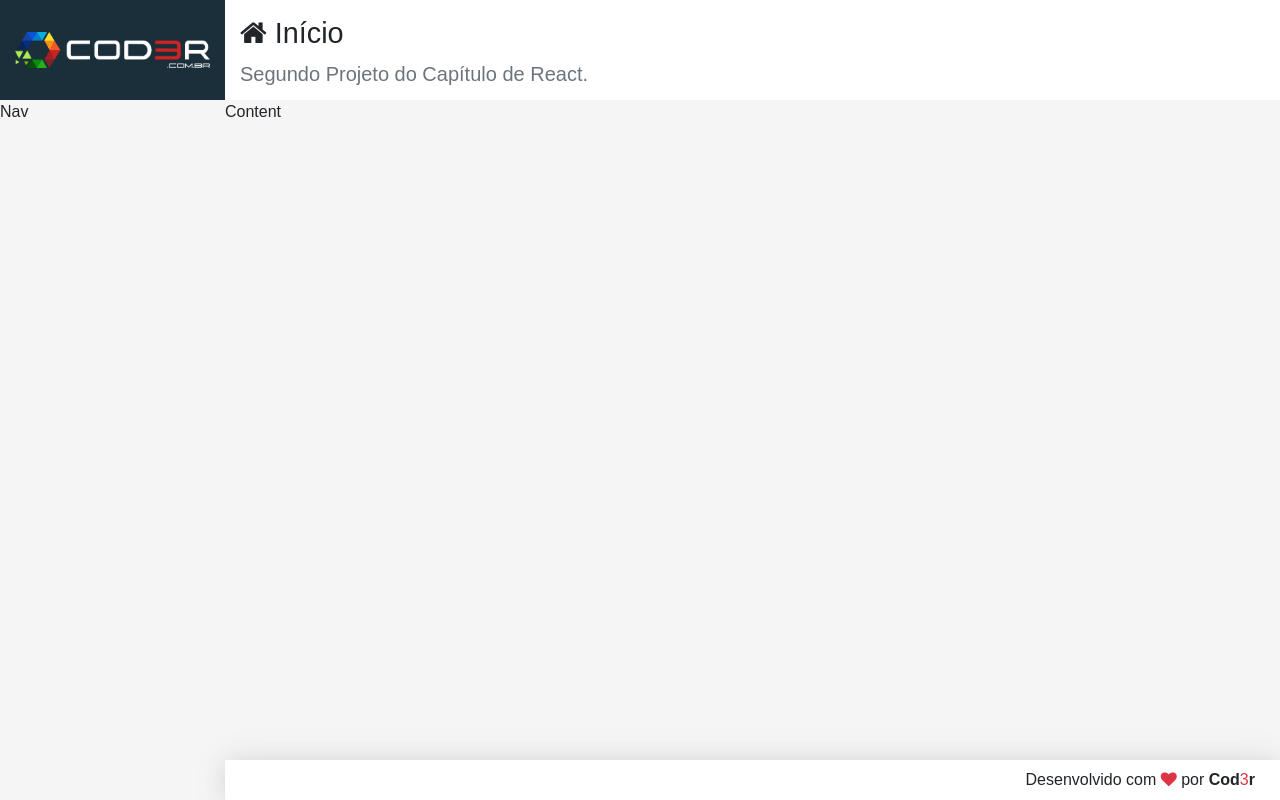
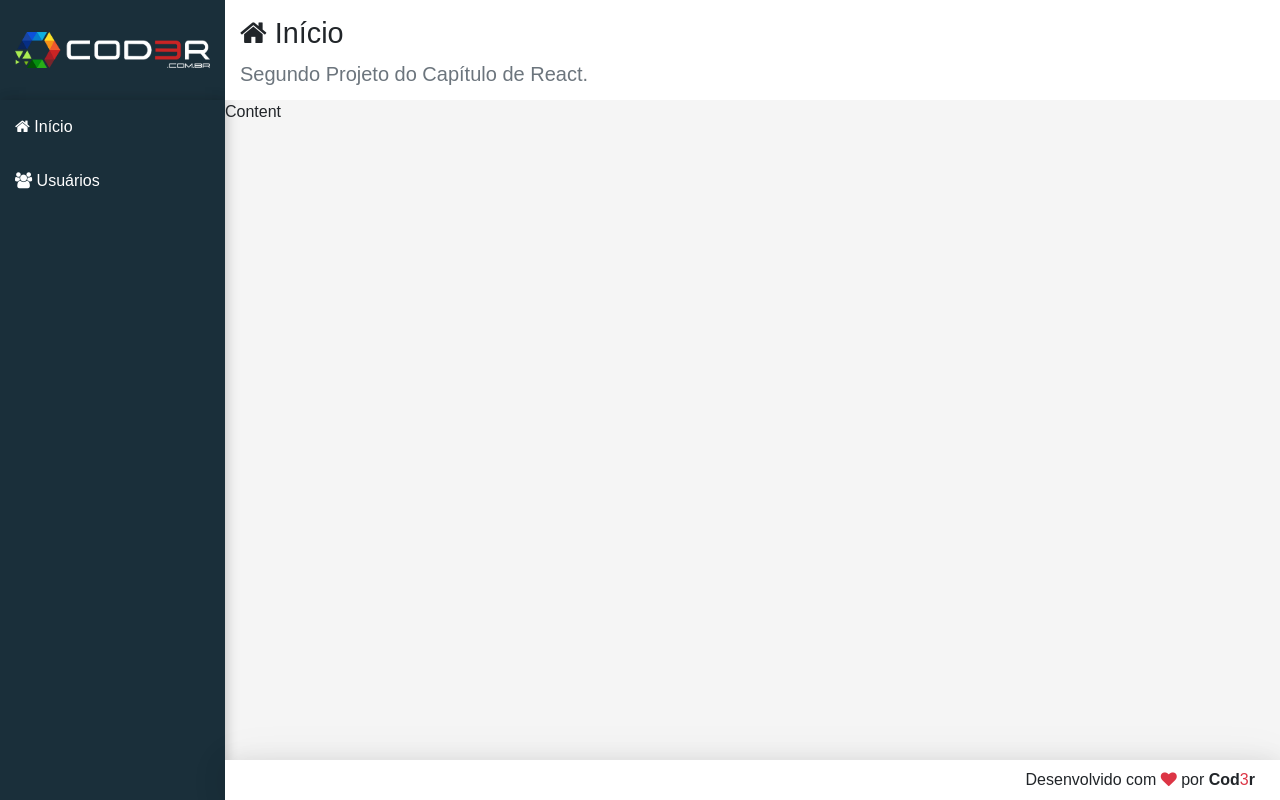
Before and after one commit to PSONetto/projeto-crud, a React (Create React App) app: page / in a window 1280 px wide. Built offline with nearby package versions, Linux system fonts and the light colour scheme.

Commit message:
feat: implementa o menu de navegação da página

```diff
--- a/src/components/template/Nav.css
+++ b/src/components/template/Nav.css
@@ -0,0 +1,18 @@
+aside.menu-area {
+    background-color: var(--bg-dark);
+    box-shadow:
+        2px 0 10px 0 rgba(0, 0, 0, 0.12),
+        2px 0 15px 0 rgba(0, 0, 0, 0.09);
+}
+
+.menu a {
+    display: block;
+    text-decoration: none;
+    color: #fff;
+    font-weight: 300;
+    padding: 15px;
+}
+
+.menu a:hover {
+    background: linear-gradient(135deg, #07a7e3 0%, #32dac3 100%);
+}
--- a/src/components/template/Nav.jsx
+++ b/src/components/template/Nav.jsx
@@ -2,4 +2,15 @@
 import React from 'react'
 
 export default props =>
-    <aside className="menu-area">Nav</aside>
+    <aside className="menu-area">
+        <nav className="menu">
+            {/* Refatorar => */}
+            <a href="#/">
+                <i className="fa fa-home"></i> Início
+            </a>
+            <a href="#/users">
+                <i className="fa fa-users"></i> Usuários
+            </a>
+            <a href=""></a>
+        </nav>
+    </aside>
```
